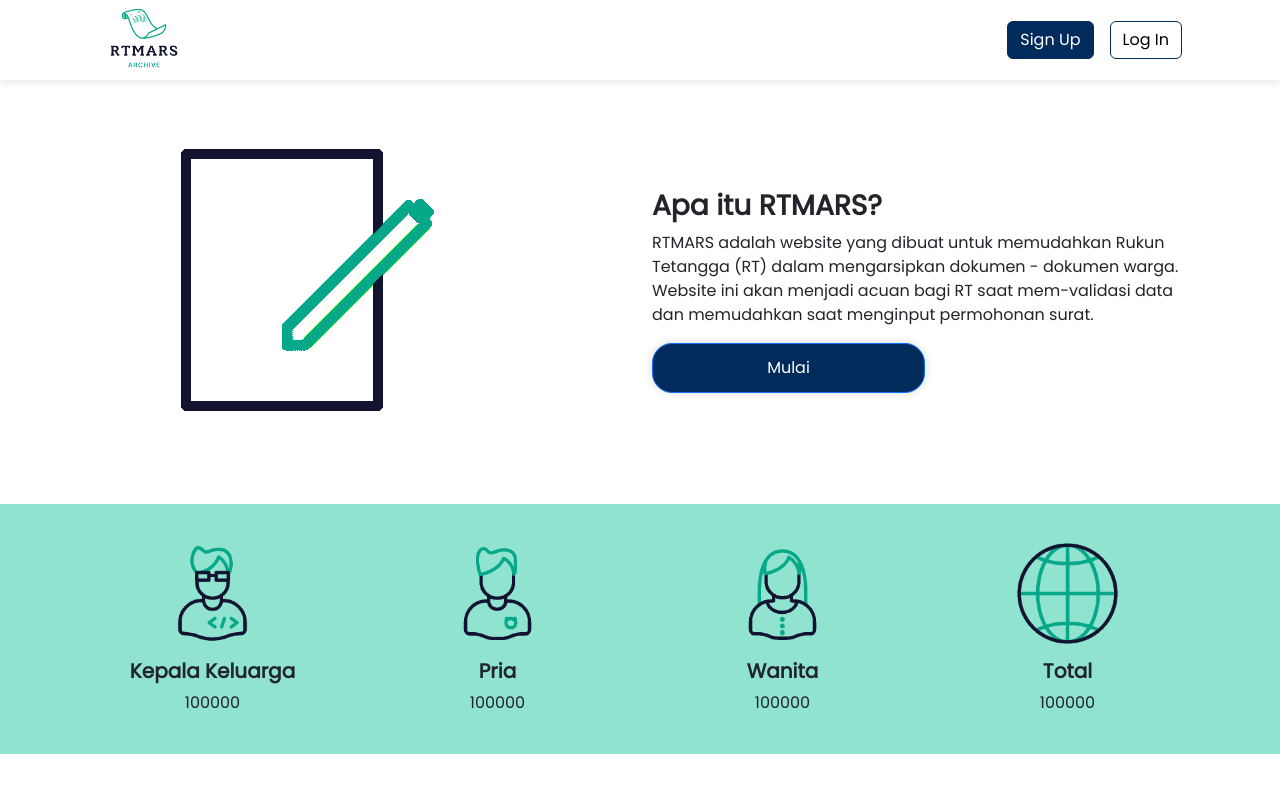
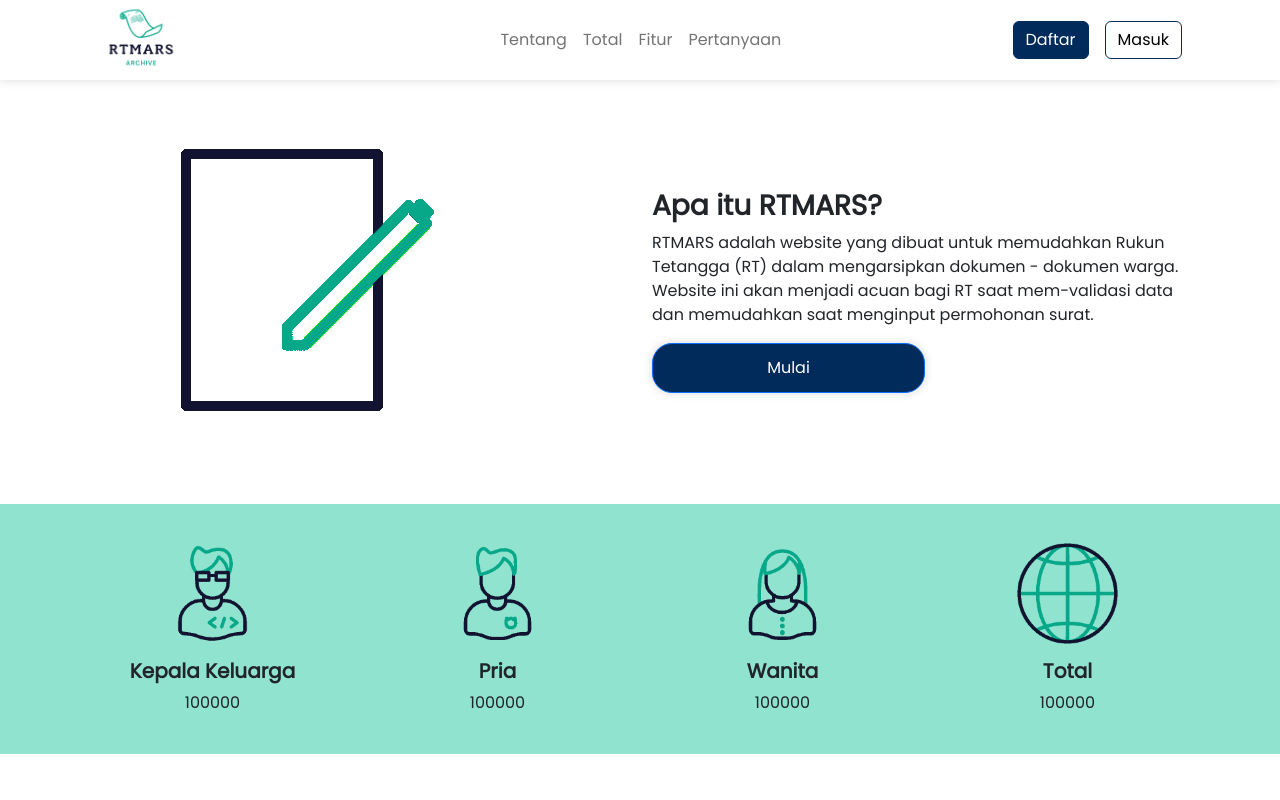
Before and after one commit to safiratyas/rtmars-frontend, a React (Create React App) app: page / in a window 1280 px wide. Shown: the top 800 px of the page. Built offline with nearby package versions, Linux system fonts and the light colour scheme.

Commit message:
add: new nav link in navbar

```diff
--- a/src/components/Accordion/Faq.jsx
+++ b/src/components/Accordion/Faq.jsx
@@ -4,7 +4,7 @@ import "./Faq.scss";
 
 function Faq() {
   return (
-    <Container className="mt-5">
+    <Container className="mt-5" id="pertanyaan">
       <div className="faq-desc mb-5">
         <p>FAQ</p>
         <h3>Pertanyaan Yang Sering Diajukan</h3>
--- a/src/components/Cards/Description/CardDescription.jsx
+++ b/src/components/Cards/Description/CardDescription.jsx
@@ -5,7 +5,7 @@ import './CardDesc.scss';
 function CardDescription() {
   return (
     <Container className="mb-5">
-      <div className="card-desc mb-5">
+      <div className="card-desc mb-5" id="fitur">
         <p>Features</p>
         <h3>Fitur - Fitur Yang Tersedia</h3>
       </div>
--- a/src/components/Cards/Description/CardSum.jsx
+++ b/src/components/Cards/Description/CardSum.jsx
@@ -1,10 +1,10 @@
 // import { Link } from 'react-router-dom';
-import { Card, Container, Row, Col } from 'react-bootstrap';
+import { Container, Row, Col } from 'react-bootstrap';
 import './CardDesc.scss';
 
 function CardSum() {
   return (
-    <div className="div-sum mt-5 mb-5">
+    <div className="div-sum mt-5 mb-5" id="total">
       <Container>
         <Row xs={1} md={4} className="g-4 text-center">
           <Col>
--- a/src/components/Header/Header.jsx
+++ b/src/components/Header/Header.jsx
@@ -4,7 +4,7 @@ import './Header.scss';
 
 function Header() {
   return (
-    <Container>
+    <Container id="header">
       <Row>
         <Col xs={6} className="list-img">
           <img src={process.env.PUBLIC_URL + '/images/list.gif'} alt="list" />
--- a/src/components/Navbar/Navbar.scss
+++ b/src/components/Navbar/Navbar.scss
@@ -9,7 +9,7 @@ $soft-blue: #8FE3CF;
 
   img {
     padding-top: 2%;
-    width: 25%;
+    width: 30%;
   }
 
   .nav-signup {
--- a/src/components/Navbar/NavbarHome.jsx
+++ b/src/components/Navbar/NavbarHome.jsx
@@ -9,19 +9,22 @@ function NavbarHomepage() {
         <Container>
           <Link to="/">
             <Navbar.Brand href="#home">
-              <img src={process.env.PUBLIC_URL + '/images/logo.png'} className="mx-auto mb-2" alt="list"
+              <img src={process.env.PUBLIC_URL + '/images/logo.png'} className="mb-2" alt="list"
               />
             </Navbar.Brand>
           </Link>
-          <Nav className="ms-auto">
-            {/* <Nav.Link href="#home">
-              <Button variant="primary">Primary</Button>
-            </Nav.Link> */}
+          <Nav className="justify-content-center mx-auto nav-center" style={{ paddingRight: "20%" }}>
+            <Nav.Link href="#header">Tentang</Nav.Link>
+            <Nav.Link href="#total">Total</Nav.Link>
+            <Nav.Link href="#fitur">Fitur</Nav.Link>
+            <Nav.Link href="#pertanyaan">Pertanyaan</Nav.Link>
+          </Nav>
+          <Nav className="d-flex">
             <Link to="/register">
-              <Button variant="primary" className="nav-signup me-3">Sign Up</Button>
+              <Button variant="primary" className="nav-signup me-3">Daftar</Button>
             </Link>
             <Link to="/login">
-              <Button variant="primary" className="nav-login me-3">Log In</Button>
+              <Button variant="primary" className="nav-login me-3">Masuk</Button>
             </Link>
           </Nav>
         </Container>
```
